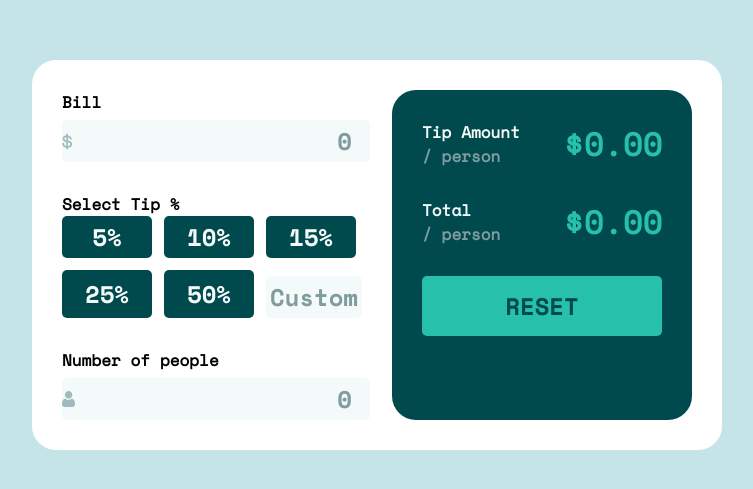
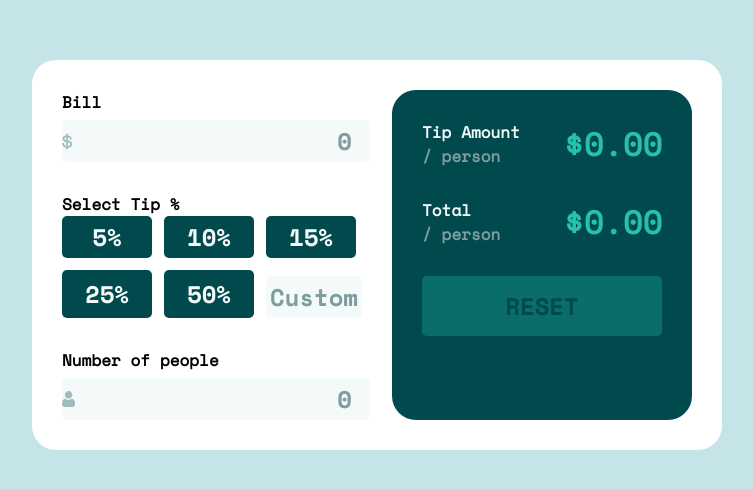
Before and after one commit to jmhar3/100-days-tip-calculator, a React (Create React App) app in the folder tip-calculator/: page / in a window 1280 px wide. Shown: the part 145-634 px from the top of the page, without its empty margins (263-1016 px from the left). Built offline with nearby package versions, Linux system fonts and the light colour scheme.

Commit message:
disable reset button

```diff
--- a/tip-calculator/src/App.css
+++ b/tip-calculator/src/App.css
@@ -163,3 +163,7 @@ input:hover {
 button:hover {
   background: var(hsl(172, 67%, 45%));
 }
+
+button:disabled {
+ opacity: .3;
+}
--- a/tip-calculator/src/App.js
+++ b/tip-calculator/src/App.js
@@ -67,6 +67,10 @@ function App() {
     }
   }, [bill, tip, people]);
 
+  const isResetDisabled = useMemo(() => {
+    return tipAmount === "0.00";
+  }, [tipAmount]);
+
   return (
     <div id="calculator" className="container">
       <div id="inputs" className="container">
@@ -77,7 +81,10 @@ function App() {
       <div id="totals" className="container">
         <TipPerPerson tipAmount={tipAmount} />
         <TotalPerPerson totalAmount={totalAmount} />
-        <ResetButton onResetClick={onResetClick} />
+        <ResetButton
+          onResetClick={onResetClick}
+          isResetDisabled={isResetDisabled}
+        />
       </div>
     </div>
   );
--- a/tip-calculator/src/components/ResetButton.js
+++ b/tip-calculator/src/components/ResetButton.js
@@ -1,5 +1,5 @@
-export const ResetButton = ({onResetClick}) => {
+export const ResetButton = ({onResetClick, isResetDisabled}) => {
  return (
-   <button onClick={onResetClick}>RESET</button>
+   <button disabled={!!isResetDisabled} onClick={onResetClick}>RESET</button>
  );
 };
```
